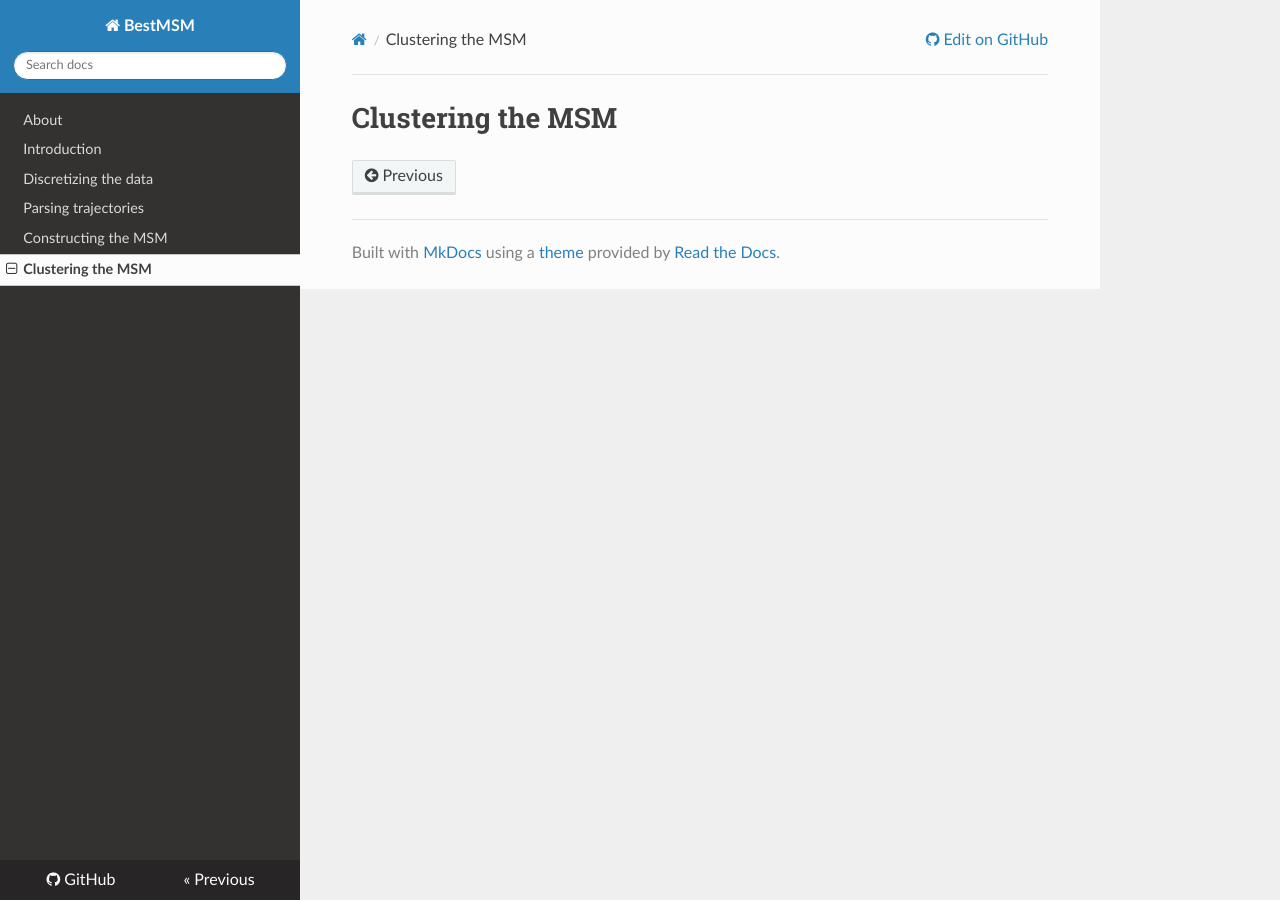
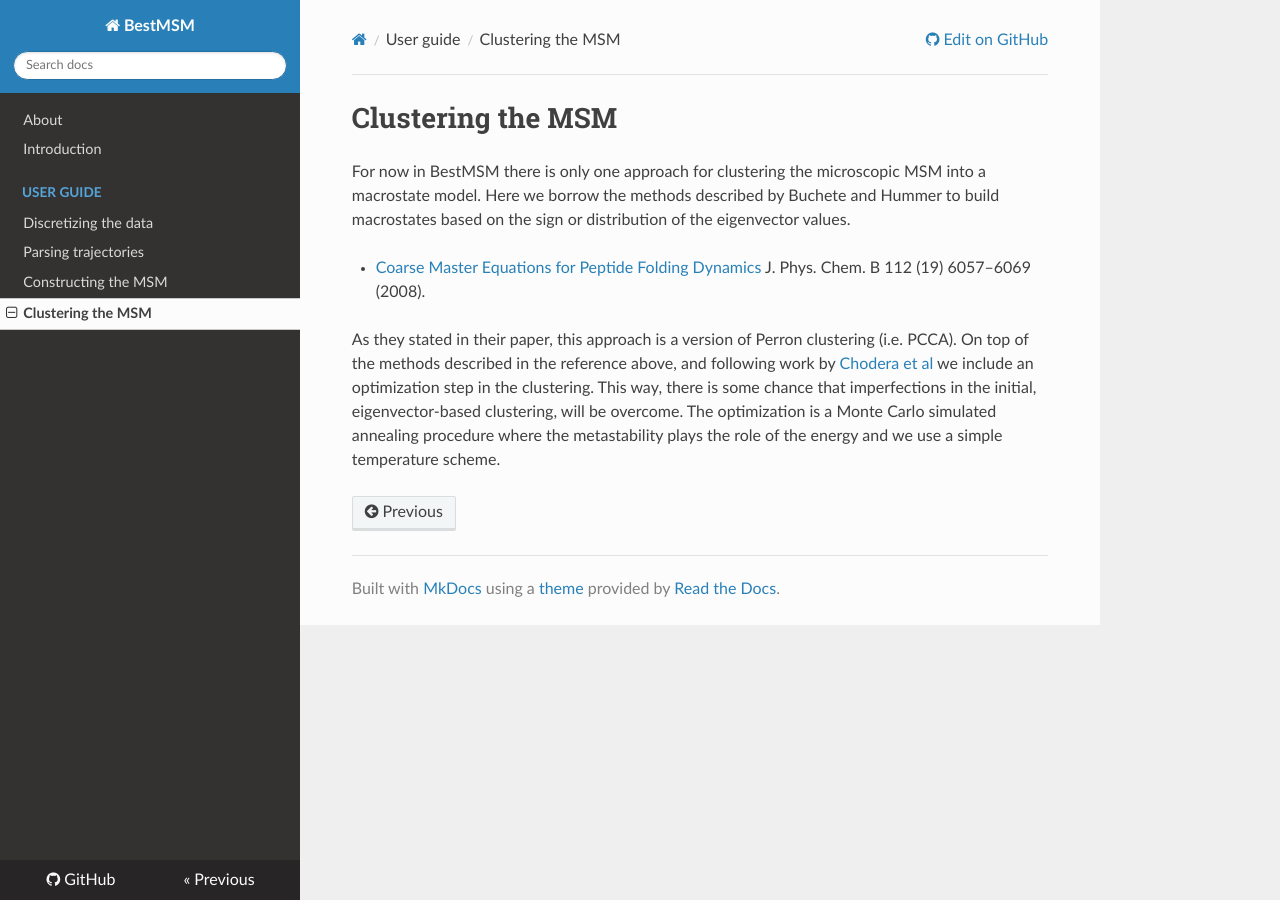
Before and after one commit to daviddesancho/BestMSM, an MkDocs documentation site: the page built from docs/pcca.md, in a window 1280 px wide. Built offline with MkDocs 1.6.1, drawn with Linux system fonts in a browser that asks for light colours; nearby versions of some CDN libraries; old or Windows-style settings are respelled for this version of MkDocs.

Commit message:
some more changes in doc

```diff
--- a/docs/pcca.md
+++ b/docs/pcca.md
@@ -1 +1,16 @@
 # Clustering the MSM
+For now in BestMSM there is only one approach for clustering the microscopic
+MSM into a macrostate model. Here we borrow the methods described by Buchete
+and Hummer to build macrostates based on the sign or distribution of the
+eigenvector values.
+
+* [Coarse Master Equations for Peptide Folding Dynamics](http://dx.doi.org/10.1021/jp0761665)
+J. Phys. Chem. B 112 (19) 6057–6069 (2008).
+
+As they stated in their paper, this approach is a version of Perron clustering
+(i.e. PCCA). On top of the methods described in the reference above, and
+following work by [Chodera et al](http://dx.doi.org/10.1063/1.2714538) we
+include an optimization step in the clustering. This way, there is some chance
+that imperfections in the initial, eigenvector-based clustering, will be overcome.
+The optimization is a Monte Carlo simulated annealing procedure where the
+ metastability plays the role of the energy and we use a simple temperature scheme.
--- a/mkdocs.yml
+++ b/mkdocs.yml
@@ -5,7 +5,7 @@ site_author: David De Sancho
 pages :
         - ['about.md', 'About']
         - ['index.md', 'Introduction']
-        - ['discretize.md', 'Discretizing the data']
-        - ['trajectory.md', 'Parsing trajectories']
-        - ['msm.md', 'Constructing the MSM']
-        - ['pcca.md', 'Clustering the MSM']
+        - ['discretize.md', 'User guide', 'Discretizing the data']
+        - ['trajectory.md', 'User guide', 'Parsing trajectories']
+        - ['msm.md', 'User guide', 'Constructing the MSM']
+        - ['pcca.md', 'User guide', 'Clustering the MSM']
```
Also changed, not shown: docs/index.md (+7 -4 lines).
